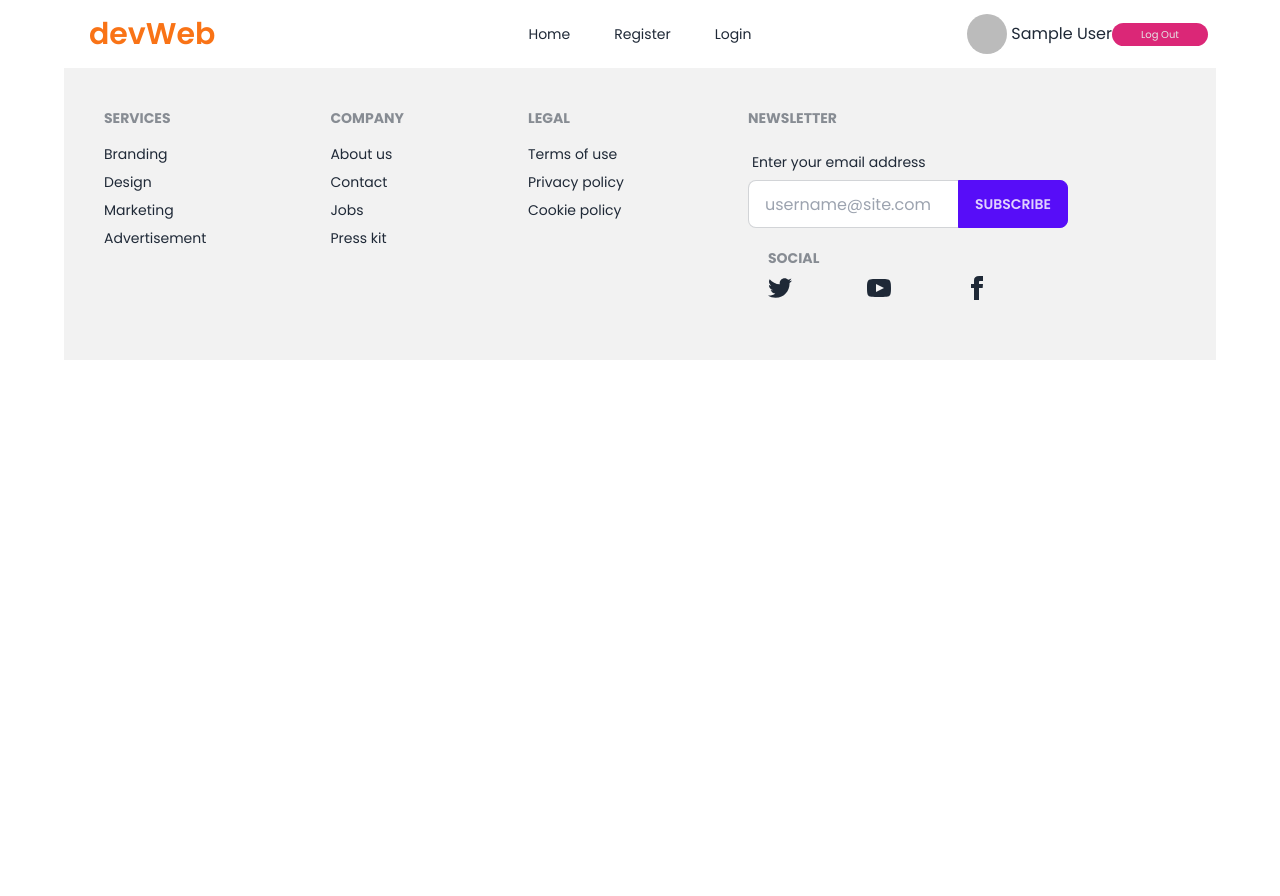
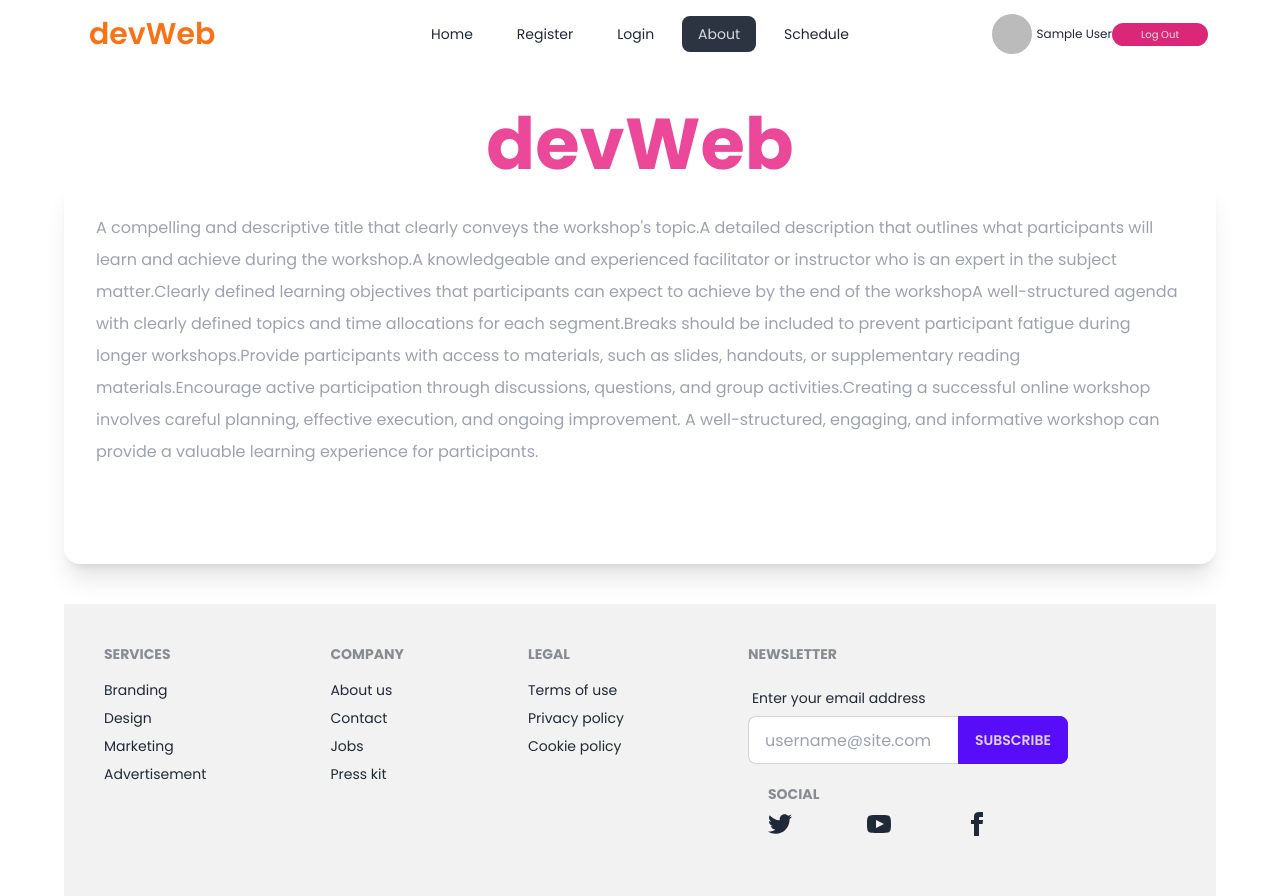
Before and after one commit to csedeveloper06/assignment9-eventManagementSystem, a React (Vite) app: page /about in a window 1280 px wide. Before the commit the page ends 800 px from the top, so only its background shows below. Built offline with nearby package versions, Linux system fonts and the light colour scheme; no server answers; sample sign-in values are in the browser's storage.

Commit message:
added private route requireents

```diff
--- /dev/null
+++ b/src/PrivateRoute.jsx
@@ -0,0 +1,22 @@
+import { useContext } from "react";
+import { AuthContext } from "./providers/AuthProvider";
+import { Navigate, useLocation } from "react-router-dom";
+
+
+const PrivateRoute = ({children}) => {
+    const {user,loading} = useContext(AuthContext);
+    const location = useLocation();
+    console.log(location.pathname);
+
+    if(loading){
+        return <span className="loading loading-infinity loading-lg"></span>
+    }
+
+    if(user){
+        return children;
+    }
+
+    return <Navigate state={location.pathname} to='/login'></Navigate>;
+};
+
+export default PrivateRoute;
--- a/src/Shared/Navbar.jsx
+++ b/src/Shared/Navbar.jsx
@@ -27,6 +27,12 @@ const Navbar = () => {
         </li>
         <li>
           <NavLink to="/login">Login</NavLink>
+        </li>
+        <li>
+          <NavLink to="/about">About</NavLink>
+        </li>
+        <li>
+          <NavLink to="/schedule">Schedule</NavLink>
         </li>
       </ul>
     </>
@@ -81,7 +87,7 @@ const Navbar = () => {
           {
             user ?
                <>
-                  <span>{user.displayName}</span>
+                  <span className="text-xs">{user.displayName}</span>
                   <button onClick={handleLogOut} className="w-16 text-[10px] bg-pink-600 p-1  text-base-300 lg:w-24
                   rounded-xl">Log Out</button>
                </>
--- a/src/components/About/About.jsx
+++ b/src/components/About/About.jsx
@@ -1,11 +1,17 @@
-
-
 const About = () => {
-    return (
-        <div>
-
+  return (
+    <div className="py-10 mx-auto">
+      <h1 className="text-7xl font-bold text-center text-pink-500">devWeb</h1>
+      <div className="card w-full bg-base-100 shadow-xl">
+        <div className="card-body flex items-center justify-center
+            mb-16 text-gray-400 text-[14] leading-8">
+          <p>
+          A compelling and descriptive title that clearly conveys the workshop's topic.A detailed description that outlines what participants will learn and achieve during the workshop.A knowledgeable and experienced facilitator or instructor who is an expert in the subject matter.Clearly defined learning objectives that participants can expect to achieve by the end of the workshopA well-structured agenda with clearly defined topics and time allocations for each segment.Breaks should be included to prevent participant fatigue during longer workshops.Provide participants with access to materials, such as slides, handouts, or supplementary reading materials.Encourage active participation through discussions, questions, and group activities.Creating a successful online workshop involves careful planning, effective execution, and ongoing improvement. A well-structured, engaging, and informative workshop can provide a valuable learning experience for participants.
+          </p>
         </div>
-    );
+      </div>
+    </div>
+  );
 };
 
 export default About;
--- a/src/components/Login/Login.jsx
+++ b/src/components/Login/Login.jsx
@@ -1,5 +1,5 @@
 import { useContext, useState } from "react";
-import { Link } from "react-router-dom";
+import { Link, useLocation, useNavigate } from "react-router-dom";
 import { AuthContext } from "../../providers/AuthProvider";
 import googleImg from '../../assets/google1.png';
 import { GoogleAuthProvider, signInWithPopup } from "firebase/auth";
@@ -23,6 +23,10 @@ const Login = () => {
     }
 
     const {signIn,auth} = useContext(AuthContext);
+    const location = useLocation();
+    const navigate = useNavigate();
+    console.log('location in the login page',location);
+
     const [loginError,setLoginError] = useState('');
     const [loginSuccess,setLoginSuccess] = useState('');
 
@@ -37,6 +41,8 @@ const Login = () => {
         signIn(email,password)
         .then(result =>{
             console.log(result.user)
+            // navigate after login
+            navigate(location?.state ? location.state : '/' );
             setLoginSuccess('user login successfully')
         })
         .catch(error =>{
--- a/src/main.jsx
+++ b/src/main.jsx
@@ -16,6 +16,7 @@ import Schedule from './components/Schedule/Schedule';
 import About from './components/About/About';
 import AuthProvider from './providers/AuthProvider';
 import ServiceDetails from './components/Home/ServiceDetails/ServiceDetails';
+import PrivateRoute from './PrivateRoute';
 
 const router = createBrowserRouter([
   {
@@ -30,8 +31,8 @@ const router = createBrowserRouter([
       },
       {
         path:'/Service/:id',
-        element:<ServiceDetails></ServiceDetails>,
-        loader:()=> fetch('training.json')
+        element: <PrivateRoute><ServiceDetails></ServiceDetails></PrivateRoute>,
+        loader:()=> fetch('/training.json')
       },
       {
         path:'/login',
@@ -43,11 +44,11 @@ const router = createBrowserRouter([
       },
       {
         path:'/schedule',
-        element: <Schedule></Schedule>
+        element: <PrivateRoute><Schedule></Schedule></PrivateRoute>
       },
       {
         path:'/about',
-        element: <About></About>
+        element:<PrivateRoute> <About></About></PrivateRoute>
       }
     ]
   },
--- a/src/providers/AuthProvider.jsx
+++ b/src/providers/AuthProvider.jsx
@@ -9,22 +9,20 @@ const auth = getAuth(app);
 const AuthProvider = ({children}) => {
 
     const [user,setUser] = useState(null);
+    const [loading,setLoading] = useState(true);
+
     const createUser = (email,password) => {
+        setLoading(true);
         return createUserWithEmailAndPassword(auth,email,password)
     }
 
-    // updateProfile(user, {
-    //     displayName: user.name,
-    //     photoURL:"https://i.ibb.co/6n5M86V/expressive-woman-posing-outdoor.jpg"
-    // })
-    // .then(() => console.log('profile updated'))
-    // .catch()
-
     const signIn = (email,password)=>{
+        setLoading(true);
         return signInWithEmailAndPassword(auth,email,password)
     }
 
     const logOut = () =>{
+        setLoading(true);
         return signOut(auth);
     }
 
@@ -32,6 +30,7 @@ const AuthProvider = ({children}) => {
         const unSubscribe = onAuthStateChanged(auth, currentUser => {
             console.log('user in the auth state changed',currentUser)
             setUser(currentUser);
+            setLoading(false);
         });
         return () => {
             unSubscribe();
@@ -40,6 +39,7 @@ const AuthProvider = ({children}) => {
 
     const authInfo = {
         user,
+        loading,
         createUser,
         signIn,
         logOut,
```
